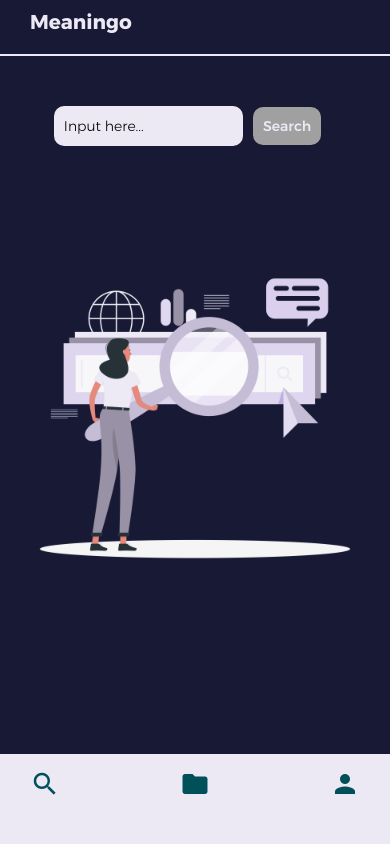
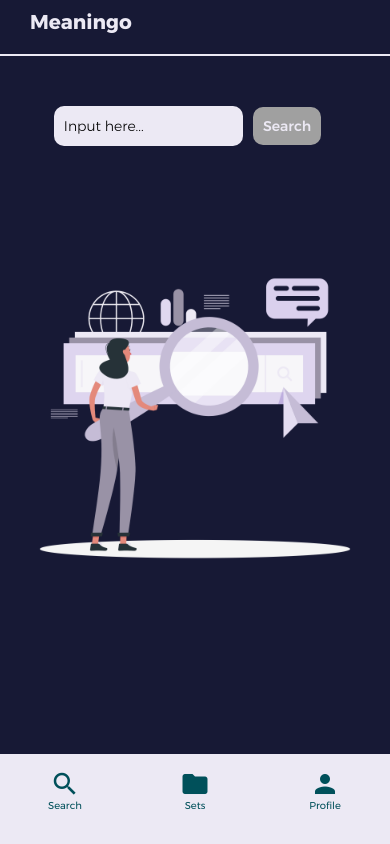
Before and after one commit to savchukrm/dictionary-mobile, a React Native app: screen / in a window 390 px wide. Built offline with nearby package versions, Linux system fonts and the light colour scheme; no server answers.

Commit message:
behavior in navigation bar was changed

```diff
--- a/components/Navigation.jsx
+++ b/components/Navigation.jsx
@@ -1,12 +1,40 @@
-import { View, Text, TouchableOpacity } from 'react-native';
+import React, { useState } from 'react';
+import { View, Text, TouchableWithoutFeedback, StyleSheet } from 'react-native';
 import { useNavigation } from '@react-navigation/native';
 
 import Icon from 'react-native-vector-icons/MaterialIcons';
 
-import { COLORS } from '../constants';
+import { COLORS, FONTS } from '../constants';
 
 const Navigation = () => {
   const navigation = useNavigation();
+  const [isMainPressed, setIsMainPressed] = useState(false);
+  const [isFolderPressed, setIsFolderPressed] = useState(false);
+  const [isProfilePressed, setIsProfilePressed] = useState(false);
+
+  const handleMainPressIn = () => {
+    setIsMainPressed(true);
+  };
+
+  const handleMainPressOut = () => {
+    setIsMainPressed(false);
+  };
+
+  const handleFolderPressIn = () => {
+    setIsFolderPressed(true);
+  };
+
+  const handleFolderPressOut = () => {
+    setIsFolderPressed(false);
+  };
+
+  const handleProfilePressIn = () => {
+    setIsProfilePressed(true);
+  };
+
+  const handleProfilePressOut = () => {
+    setIsProfilePressed(false);
+  };
 
   return (
     <View
@@ -18,24 +46,65 @@ const Navigation = () => {
         height: 90,
         paddingTop: 15,
         flexDirection: 'row',
-        paddingHorizontal: 30,
         backgroundColor: COLORS.white,
         justifyContent: 'space-between',
       }}
     >
-      <TouchableOpacity onPress={() => navigation.navigate('Main')}>
-        <Icon name="search" size={30} color={COLORS.teal} />
-      </TouchableOpacity>
+      <TouchableWithoutFeedback
+        onPressIn={handleMainPressIn}
+        onPressOut={handleMainPressOut}
+        onPress={() => navigation.navigate('Main')}
+      >
+        <View style={[{ flex: 1, alignItems: 'center' }]}>
+          <Icon
+            name="search"
+            size={isMainPressed ? 31 : 30}
+            color={isMainPressed ? COLORS.greysecond : COLORS.teal}
+          />
+          <Text style={styles.text}>Search</Text>
+        </View>
+      </TouchableWithoutFeedback>
 
-      <TouchableOpacity onPress={() => navigation.navigate('Folder')}>
-        <Icon name="folder" size={30} color={COLORS.teal} />
-      </TouchableOpacity>
+      <TouchableWithoutFeedback
+        onPressIn={handleFolderPressIn}
+        onPressOut={handleFolderPressOut}
+        onPress={() => navigation.navigate('Folder')}
+      >
+        <View style={[{ flex: 1, alignItems: 'center' }]}>
+          <Icon
+            name="folder"
+            size={isFolderPressed ? 31 : 30}
+            color={isFolderPressed ? COLORS.greysecond : COLORS.teal}
+          />
+          <Text style={styles.text}>Sets</Text>
+        </View>
+      </TouchableWithoutFeedback>
 
-      <TouchableOpacity onPress={() => navigation.navigate('Profile')}>
-        <Icon name="person" size={30} color={COLORS.teal} />
-      </TouchableOpacity>
+      <TouchableWithoutFeedback
+        onPressIn={handleProfilePressIn}
+        onPressOut={handleProfilePressOut}
+        onPress={() => navigation.navigate('Profile')}
+      >
+        <View style={[{ flex: 1, alignItems: 'center' }]}>
+          <Icon
+            name="person"
+            style={styles.icon}
+            size={isProfilePressed ? 31 : 30}
+            color={isProfilePressed ? COLORS.greysecond : COLORS.teal}
+          />
+          <Text style={styles.text}>Profile</Text>
+        </View>
+      </TouchableWithoutFeedback>
     </View>
   );
 };
 
 export default Navigation;
+
+const styles = StyleSheet.create({
+  text: {
+    color: COLORS.teal,
+    fontFamily: FONTS.regular,
+    fontSize: 10,
+  },
+});
```
